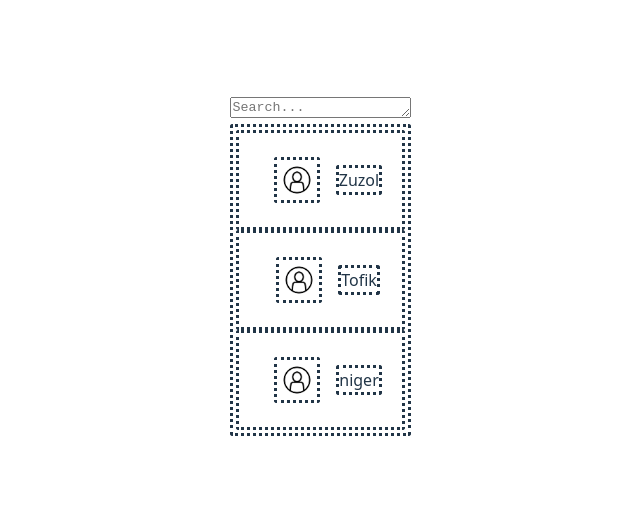
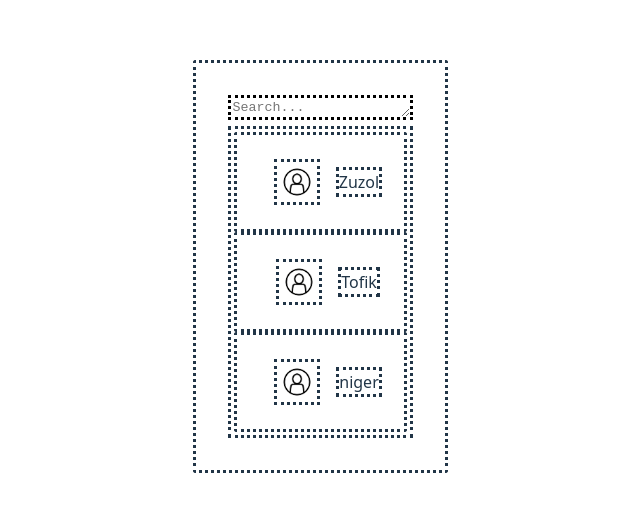
Before and after one commit to MateuszMieszko/loqui-chat-app, a React (Vite) app in the folder webpage/: page / in a window 1280 px wide. Shown: the part 134-646 px from the top of the page, without its empty margins (320-960 px from the left). Built offline with nearby package versions, Linux system fonts and the light colour scheme.

Commit message:
Minor CSS changes

```diff
--- a/webpage/src/App.css
+++ b/webpage/src/App.css
@@ -3,6 +3,8 @@
   margin: 0 auto;
   padding: 2rem;
   text-align: center;
+  border-radius: 3px;
+  border-style: dotted;
 }
 
 .logo {
@@ -55,17 +57,18 @@
   width:2.5em;
   height:2.5em;
   margin:1em;
-  border-radius: 3px;
-  border-style: dotted;
+  border:inherit;
 }
 
 .userNametag {
-  border-radius: 3px;
-  border-style: dotted;
+  border:inherit;
 }
 
 .usersList {
   padding: 3px;
-  border-radius: 3px;
-  border-style: dotted;
+  border:inherit;
 }
+
+.searchBar {
+  border:inherit;
+}
```
